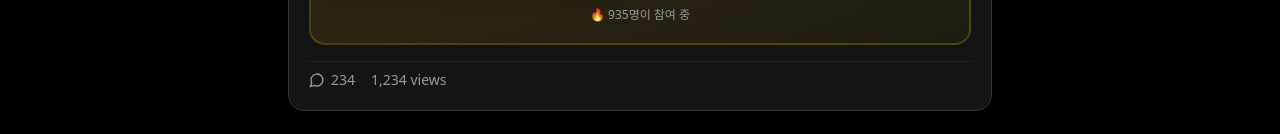
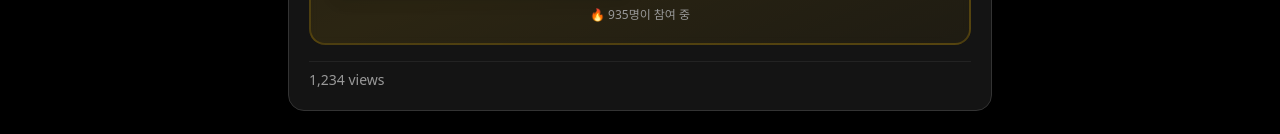
Before and after one commit to kangmin5820-alt/demos-tossinap-github, a React (Vite) app: page / in a window 1280 px wide. Shown: the part 663-797 px from the top of the page. Built offline with nearby package versions, Linux system fonts and the light colour scheme; the HTML template or start-up script is replaced by a standard one.

Commit message:
Remove comment icon from official posts

```diff
--- a/src/components/PostCard.tsx
+++ b/src/components/PostCard.tsx
@@ -508,6 +508,8 @@ const PostCard = ({
 
       <div className="flex items-center justify-between gap-4 text-sm text-muted-foreground pt-2 border-t border-border/50">
         <div className="flex items-center gap-4">
+          {type === "user" && (
+            <>
               <button
                 onClick={(e) => {
                   e.preventDefault();
@@ -517,9 +519,8 @@ const PostCard = ({
                 className="flex items-center gap-1.5 hover:text-primary transition-colors"
               >
                 <MessageCircle className="h-4 w-4" />
-            <span>{type === "user" ? comments.length : commentCount}</span>
+                <span>{comments.length}</span>
               </button>
-          {type === "user" && (
               <button
                 onClick={(e) => {
                   e.preventDefault();
@@ -533,6 +534,7 @@ const PostCard = ({
                 <Heart className={`h-4 w-4 ${hasLiked ? "fill-current" : ""}`} />
                 <span>{postLikes.toLocaleString()}</span>
               </button>
+            </>
           )}
           <div className="flex items-center gap-1.5">
             <span>{views.toLocaleString()} views</span>
```
Lines whose indentation alone changed are shown as unchanged.
